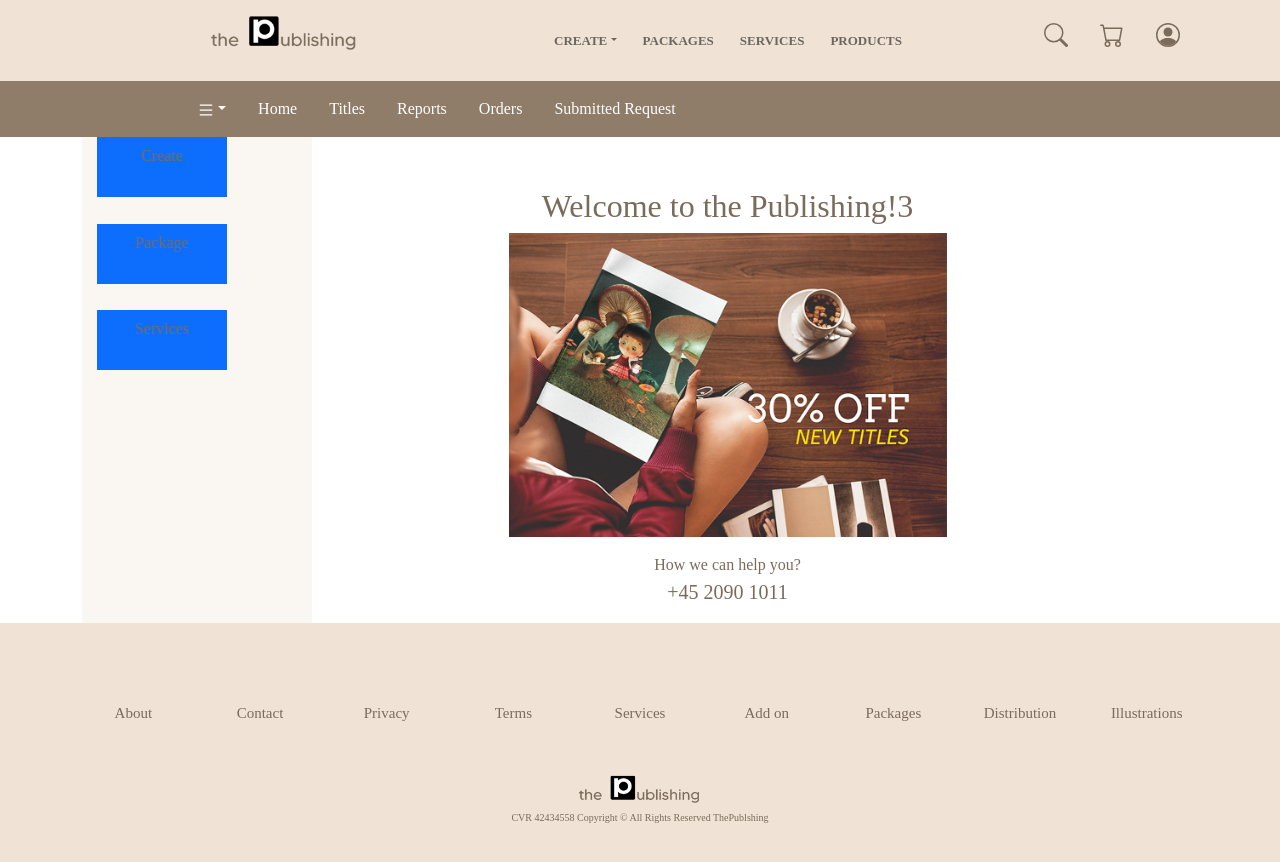
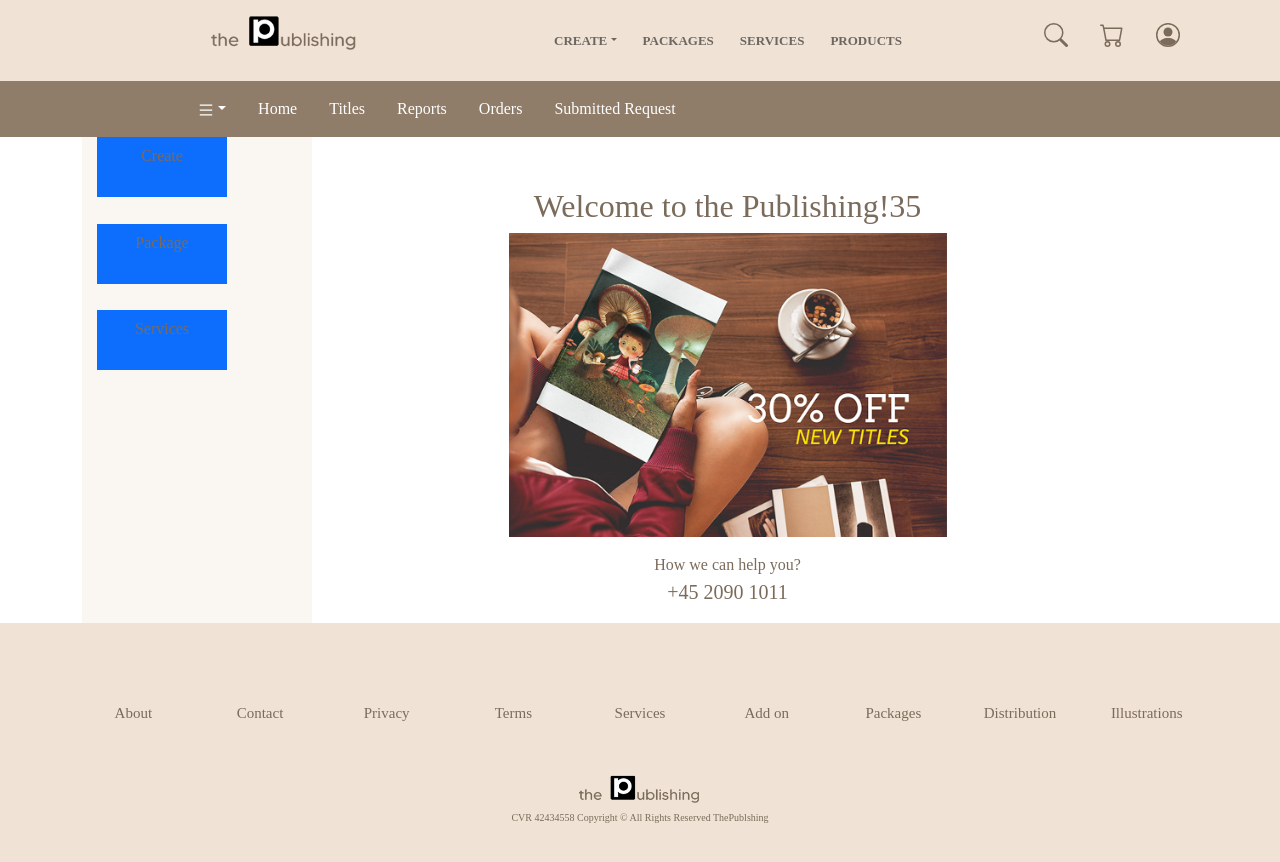
Before and after one commit to poloyacero/publish-web, a Next.js app: page /dashboard/homedashboard in a window 1280 px wide. Shown: the top 862 px of the page. Built offline with nearby package versions, Linux system fonts and the light colour scheme; a web font is replaced by a local one.

Commit message:
add navbar dashboard css

```diff
--- a/pages/dashboard/homedashboard.tsx
+++ b/pages/dashboard/homedashboard.tsx
@@ -25,7 +25,7 @@ export default function homedashboard() {
                <Sidebar/>
                 <Col>
              <Col className={styles2.homecontainer}>
-             <h2 className={styles.ctext}>Welcome to the Publishing!3</h2>
+             <h2 className={styles.ctext}>Welcome to the Publishing!35</h2>
              <p><Image src="/img/homepic.png" width="438px" height="auto" /></p>
 
              <p>How we can help you?<br/>
```
